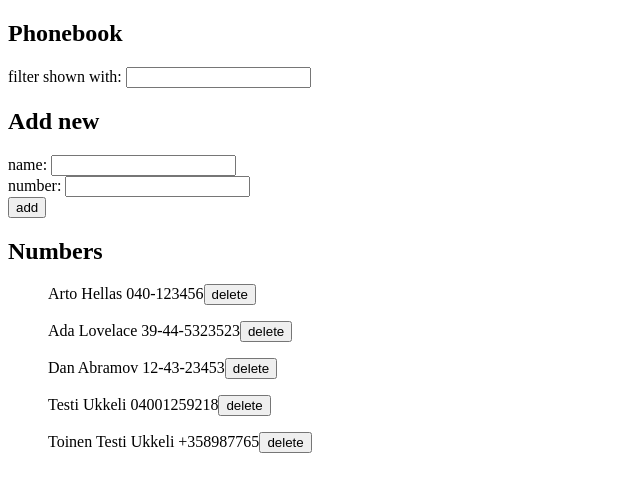
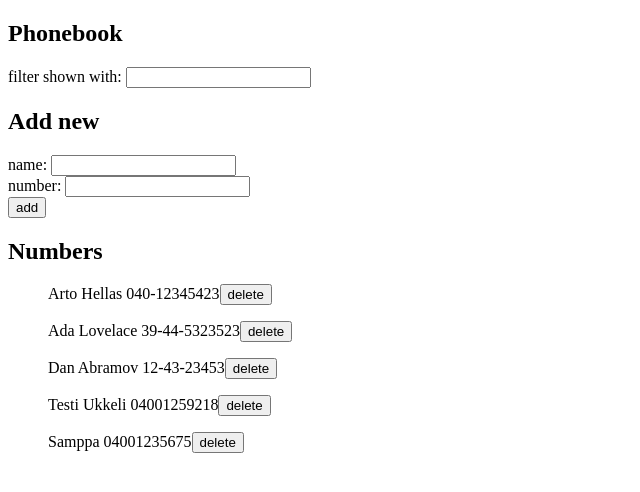
Before and after one commit to Samuliej/Fullstack-osa2, a React (Create React App) app in the folder puhelinluettelo/: page / in a window 1280 px wide. Shown: the top 492 px of the page, without its empty margins (0-640 px from the left). Built offline with nearby package versions, Linux system fonts and the light colour scheme; data requests are answered from the project's data file.

Commit message:
2.18*: puhelinluettelo step10 complete

```diff
--- a/puhelinluettelo/db.json
+++ b/puhelinluettelo/db.json
@@ -2,7 +2,7 @@
   "persons": [
     {
       "name": "Arto Hellas",
-      "number": "040-123456",
+      "number": "040-12345423",
       "id": 1
     },
     {
@@ -21,9 +21,10 @@
       "id": 4
     },
     {
-      "name": "Toinen Testi Ukkeli",
-      "number": "+358987765",
-      "id": 5
+      "name": "Samppa",
+      "number": "04001235675",
+      "id": 6,
+      "newNumber": "0400987987"
     }
   ]
 }
--- a/puhelinluettelo/src/App.js
+++ b/puhelinluettelo/src/App.js
@@ -100,8 +100,22 @@ const App = () => {
         setNewName('')
         setNewNumber('')
       })
-    } else
-        alert(`${newName} is already added to the phonebook`)
+    } else {
+      if (window.confirm(`${duplicate.name} is already added to the phonebook, do you want to
+        replace the existing number with a new one?`)) {
+        updatePerson(duplicate)
+      }
+    }
+  }
+
+  const updatePerson = (person) => {
+    const newPerson = { ...person, number: newNumber }
+    const id = person.id
+    personSV
+      .update(id, newPerson)
+      .then(returnedPerson => {
+        setPersons(persons.map(person => person.id !== id ? person : returnedPerson))
+    })
   }
 
   const deletePerson = (id) => {
```
